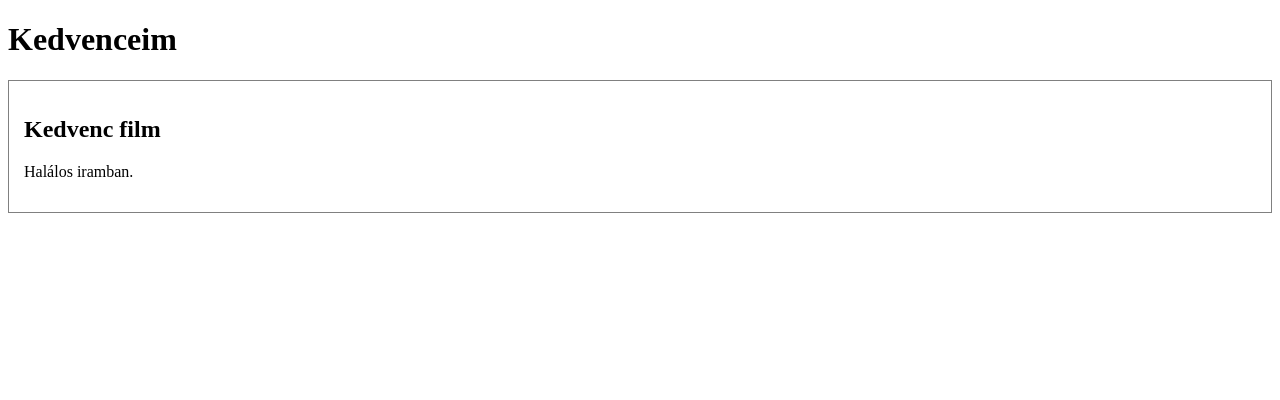
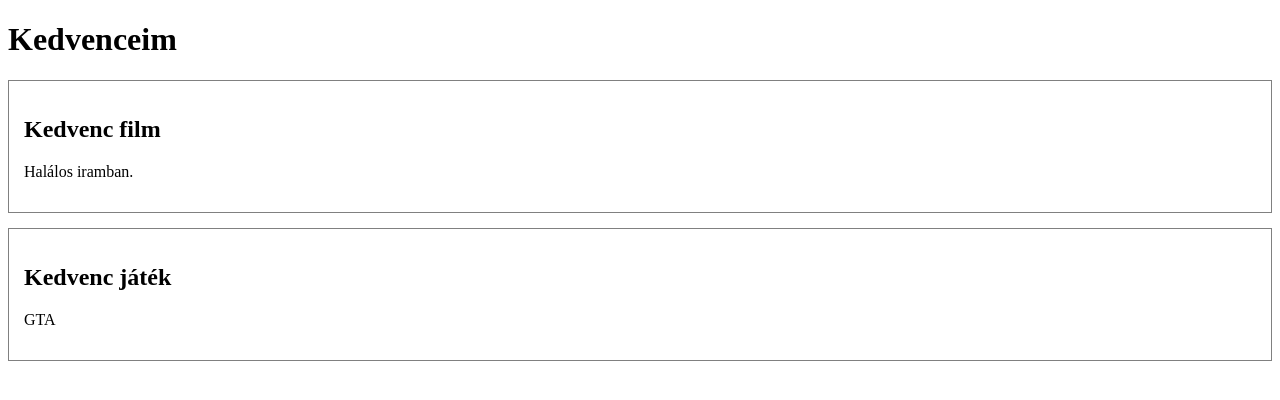
Before and after one commit to AntalBalint23d/Kedvenc, a plain HTML site: page index.html in a window 1280 px wide. Drawn offline with Linux system fonts and the light colour scheme.

Commit message:
Update index.html

```diff
--- a/index.html
+++ b/index.html
@@ -14,5 +14,10 @@
         <p>Halálos iramban.</p>
     </section>
 
+<section>
+    <h2>Kedvenc játék</h2>
+    <p>GTA</p>
+</section>
+
 </body>
 </html>
```
